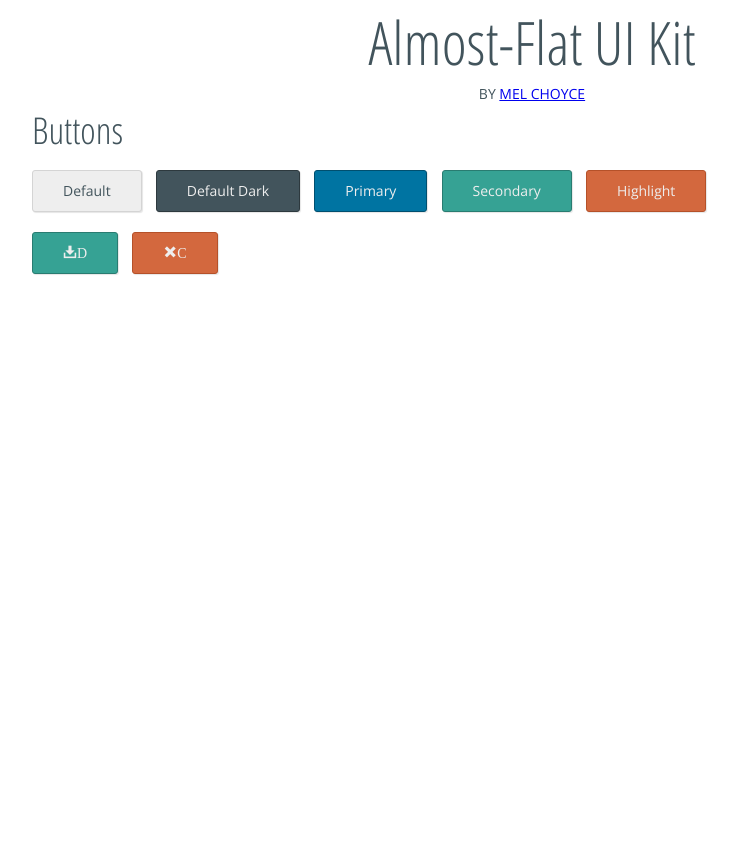
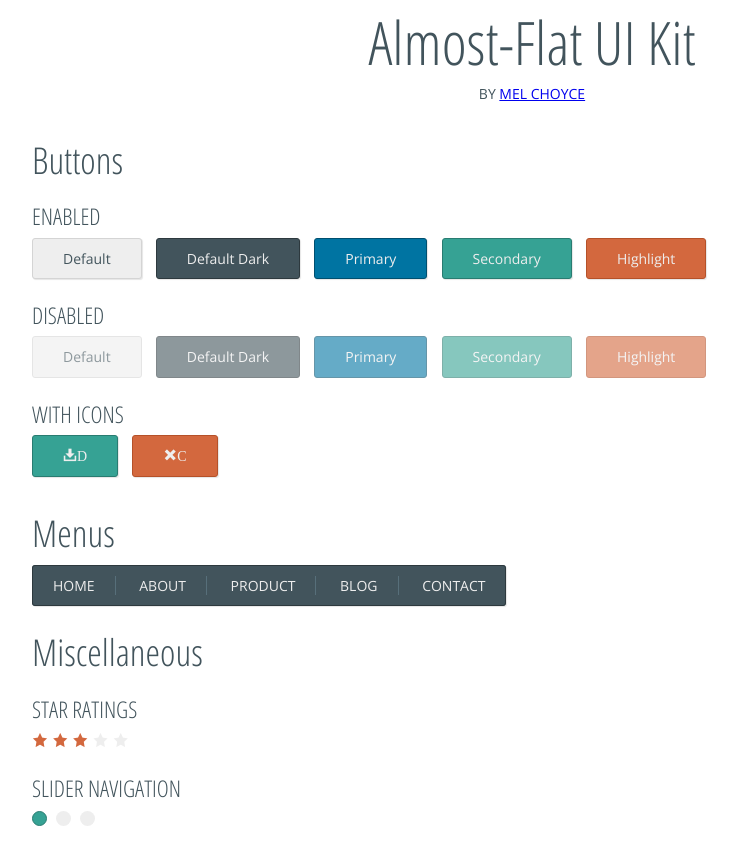
Before and after one commit to melchoyce/sqUId, a plain HTML site: page index.html in a window 1280 px wide. Shown: the whole page, without its empty margins (108-846 px from the left). Before the commit the page ends 800 px from the top, so only its background shows below. Drawn offline with nearby package versions, Linux system fonts and the light colour scheme.

Commit message:
Adding basic horizontal menu, star ratings, and slider nav

```diff
--- a/css/scss/_buttons.scss
+++ b/css/scss/_buttons.scss
@@ -13,8 +13,7 @@
 	vertical-align: middle;
 	cursor: pointer;
 	background-color: $light;
-	border: 1px solid;
-	border-color: darken($light, 10%);
+	border: 1px solid darken($light, 10%);
 	@include border-radius(3px);
     @include box-shadow(1px 1px 1px rgba(0, 0, 0, 0.1));
 
@@ -67,3 +66,14 @@
 		border-color: darken($highlight, 15%);
 	}
 }
+
+button[disabled].btn {
+	cursor: default;
+	opacity: .6;
+    @include box-shadow(none);
+
+    &:hover {
+    	background-color: inherit;
+    	border-color: inherit;
+    }
+}
--- a/css/scss/_global.scss
+++ b/css/scss/_global.scss
@@ -18,7 +18,7 @@ body {
 
 #container {
 	max-width: 1000px;
-	margin: 0 auto;
+	margin: 0 auto 50px;
 }
 
 header {
@@ -29,6 +29,8 @@ header {
 	margin-right: 10px;
 }
 
-.button-icons {
+.buttons-disabled,
+.button-icons,
+.slider-navigation {
 	margin-top: 20px;
 }
--- /dev/null
+++ b/css/scss/_menus.scss
@@ -0,0 +1,39 @@
+/* =Buttons
+-------------------------------------------------------------- */
+
+.menu {
+	display: inline;
+	font-size: #{$modular-scale-down1}em;
+	font-weight: 400;
+	text-transform: uppercase;
+	background-color: $dark;
+	border: 1px solid darken($dark, 10%);
+	@include border-radius(3px);
+	@include box-shadow(1px 1px 1px rgba(0, 0, 0, 0.1));
+}
+
+.menu-horizontal {
+	margin: 0;
+	padding: 10px 0;
+}
+
+.menu-horizontal li {
+	display: inline-block;
+	margin: 0;
+	border-right: 1px solid lighten($dark, 10%);
+
+	&:last-child {
+		border-right: none;
+	}
+
+	a {
+		display: block;
+		padding: 0 20px;
+		color: $light;
+		text-decoration: none;
+
+		&:hover {
+			color: lighten($secondary, 10%);
+		}
+	}
+}
--- /dev/null
+++ b/css/scss/_misc.scss
@@ -0,0 +1,31 @@
+/* =Misc Items
+-------------------------------------------------------------- */
+
+/* Star Ratings */
+
+.icon-star.star-selected {
+	color: $highlight;
+}
+
+.icon-star.star-unselected {
+	color: $light;
+}
+
+/* Slider Navigation */
+
+.slider-nav {
+	display: inline-block;
+	margin-right: 5px;
+	width: 15px;
+	height: 15px;
+	@include border-radius(50%);
+}
+
+.slider-nav.slider-nav-selected {
+	background-color: $secondary;
+	border: 1px solid darken($secondary, 10%);
+}
+
+.slider-nav.slider-nav-unselected {
+	background-color: $light;
+}
--- a/css/scss/_typography.scss
+++ b/css/scss/_typography.scss
@@ -26,19 +26,20 @@ h1 {
 }
 
 h2 {
+	margin: 30px 0 15px;
 	font-family: $header-font;
 	font-size: #{$modular-scale-up3}em;
-	margin-bottom: 15px;
 }
 
 h3 {
-	font-size: #{$modular-scale-up2}em;
-	font-weight: 600;
+	margin: 15px 0 5px;
+	font-family: $header-font;
+	font-size: #{$modular-scale-up1}em;
 	text-transform: uppercase;
 }
 
 h4 {
-	font-size: #{$modular-scale-up1}em;
+	font-size: #{$modular-scale-base}em;
 	font-weight: 600;
 	text-transform: uppercase;
 }
--- a/css/scss/style.scss
+++ b/css/scss/style.scss
@@ -26,4 +26,6 @@
 @import 'typography';       // base typographic system is established next
 @import 'icons';     		// importing icon font
 @import 'buttons';     		// importing button styles
+@import 'menus';     		// importing menu styles
+@import 'misc';     		// importing misc styles
 @import 'global';           // global style rules are defined last so they can use all the previous sheets
--- a/index.html
+++ b/index.html
@@ -21,17 +21,59 @@
 				<h5>by <a href="http://choycedesign.com">Mel Choyce</a></h5>
 			</hgroup>
 		</header>
+
 		<div id="buttons">
 			<h2>Buttons</h2>
-			<div class="btn">Default</div>
-			<div class="btn btn-dark">Default Dark</div>
-			<div class="btn btn-primary">Primary</div>
-			<div class="btn btn-secondary">Secondary</div>
-			<div class="btn btn-highlight">Highlight</div>
+			<div class="buttons-enabled">
+				<h3>Enabled</h3>
+				<button class="btn">Default</button>
+				<button class="btn btn-dark">Default Dark</button>
+				<button class="btn btn-primary">Primary</button>
+				<button class="btn btn-secondary">Secondary</button>
+				<button class="btn btn-highlight">Highlight</button>
+			</div>
+			<div class="buttons-disabled">
+				<h3>Disabled</h3>
+				<button class="btn" disabled>Default</button>
+				<button class="btn btn-dark" disabled>Default Dark</button>
+				<button class="btn btn-primary" disabled>Primary</button>
+				<button class="btn btn-secondary" disabled>Secondary</button>
+				<button class="btn btn-highlight" disabled>Highlight</button>
+			</div>
 			<div class="button-icons">
-				<div class="btn btn-secondary left-icon icon-download">Download</div>
-				<div class="btn btn-highlight right-icon icon-cancel">Cancel</div>
+				<h3>With Icons</h3>
+				<button class="btn btn-secondary left-icon icon-download">Download</button>
+				<button class="btn btn-highlight right-icon icon-cancel">Cancel</button>
 			</div>
+		</div>
+
+		<div id="menus">
+			<h2>Menus</h2>
+			<ul class="menu menu-horizontal" role="navigation">
+				<li><a href="#">Home</a></li>
+				<li><a href="#">About</a></li>
+				<li><a href="#">Product</a></li>
+				<li><a href="#">Blog</a></li>
+				<li><a href="#">Contact</a></li>
+			</ul>
+		</div>
+
+		<div id="misc">
+			<h2>Miscellaneous</h2>
+			<div class="star-ratings">
+				<h3>Star Ratings</h3>
+				<span class="icon-star star-selected"></span>
+				<span class="icon-star star-selected"></span>
+				<span class="icon-star star-selected"></span>
+				<span class="icon-star star-unselected"></span>
+				<span class="icon-star star-unselected"></span>
+			</div>
+		</div>
+		<div class="slider-navigation">
+			<h3>Slider Navigation</h3>
+			<div class="slider-nav slider-nav-selected"></div>
+			<div class="slider-nav slider-nav-unselected"></div>
+			<div class="slider-nav slider-nav-unselected"></div>
 		</div>
 	</div>
 
```
Also changed, not shown: css/style.css.
